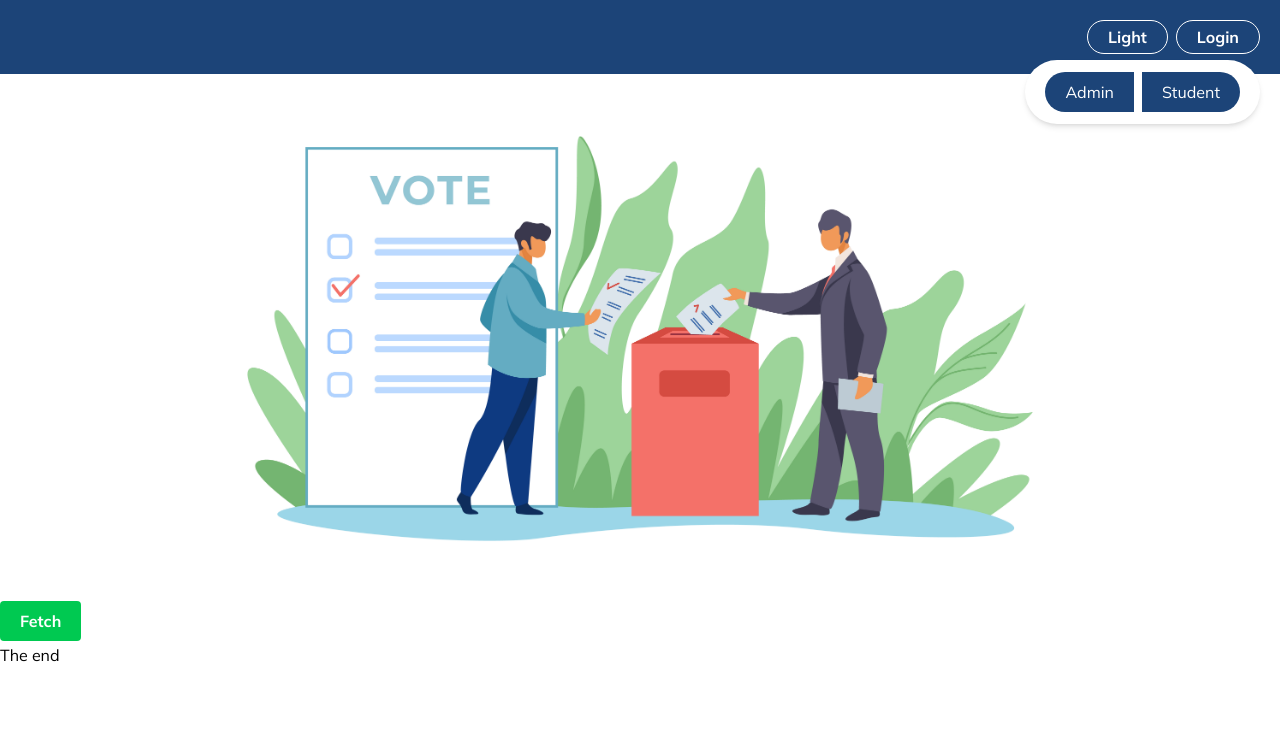
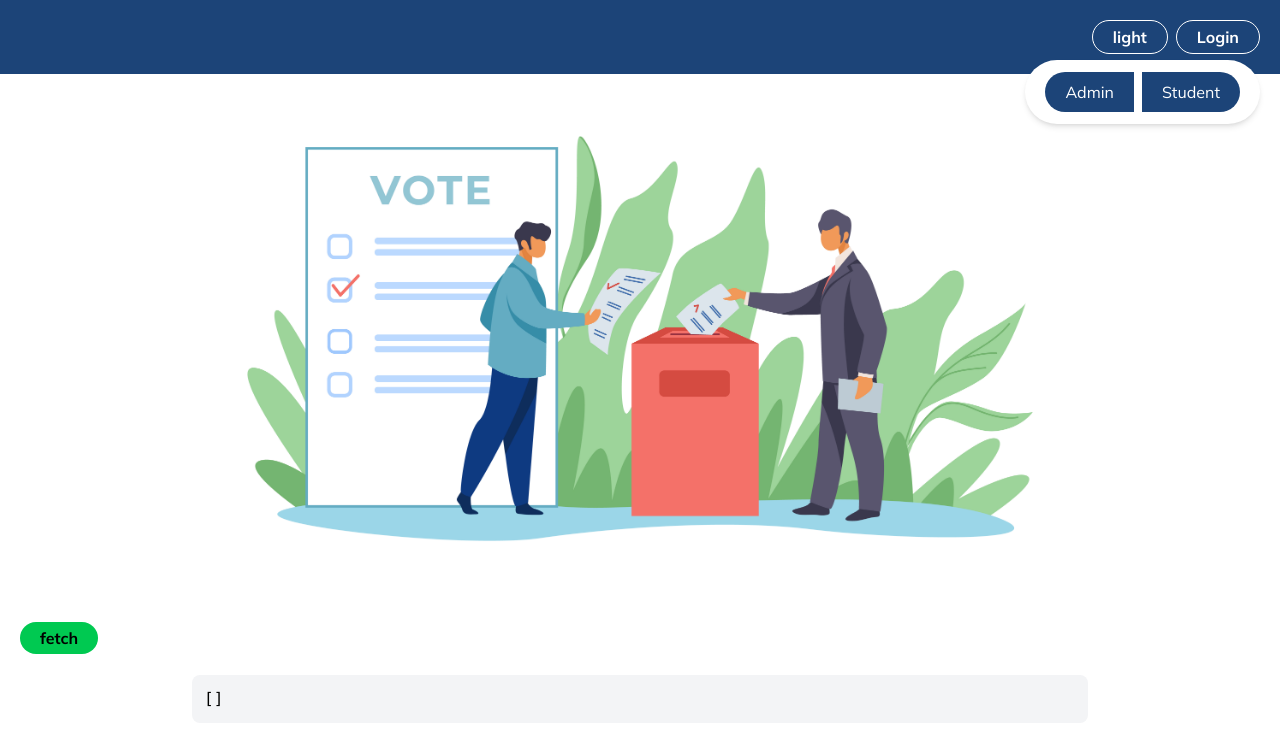
Before and after one commit to AtheoJester23/votecil, a React (Vite) app: page / in a window 1280 px wide. Both pictures are taken after a click on the button "Login". Shown: the top 746 px of the page. Built offline with nearby package versions, Linux system fonts and the light colour scheme; no server answers.

Commit message:
feat: change to dark: approach and add dark mode in both login option

```diff
--- /dev/null
+++ b/postcss.config.js
@@ -0,0 +1,6 @@
+module.exports = {
+  plugins: {
+    tailwindcss: {},
+    autoprefixer: {},
+  },
+}
--- a/src/App.css
+++ b/src/App.css
@@ -3,3 +3,5 @@
 body{
   font-family: 'Mulish', sans-serif;
 }
+
+@custom-variant dark (&:where(.dark, .dark *));
--- a/src/components/Index.tsx
+++ b/src/components/Index.tsx
@@ -3,64 +3,59 @@ import Img4585 from '../assets/4585.jpg'
 import { useEffect, useState } from "react";
 
 
+export const AnothaComponent = ({prop}: {prop: any[]}) => {
+    return(
+        <div>
+            {prop.id}
+        </div>
+    )
+}
+
 const Index = () => {
-    const [datahandler, setDatahandler] = useState<any[]>([]);
-    const [nextPage, setNextPage] = useState<number>(0)
+    const [data, setData] = useState<any[]>([])
+    const [pageNum, setPageNum] = useState<number>(0);
 
-    const fetchNew = (thePage: number) =>{
-        fetchData(thePage)
-            .then(item => {
-                if(!item) {
-                    setDatahandler([...datahandler, { id: "end", name: "The end" }]);
-                    return;
-                }
+    const fetchData = async () => {
+        let result = [];
 
-                const newStuff = [
-                    ...datahandler,
-                    item
-                ]
+        try {
+            const response = await fetch(`https://pokemonsimulation-7b844-default-rtdb.firebaseio.com/${pageNum}.json`);
 
-                setDatahandler(newStuff)
-                setNextPage(thePage + 1);
-            })
-    }
-
-    useEffect(() => {
-        fetchNew(nextPage);
-    }, [])
-
-    const fetchData = async (nextPage: number) => {
-        try {
-            let response = await fetch(`https://pokemonsimulation-7b844-default-rtdb.firebaseio.com/${nextPage}.json`)
             if(!response.ok){
-                throw new Error(`Fetch failed: ${response.status}`)
+                throw new Error(`${response.status}`)
             }
 
-            let data = await response.json();
+            const data = await response.json();
 
-            return data;
+            result.push(data);
+
+            setData((prev) => [...prev, data])
+            setPageNum(pageNum + 1)
+
+            return result
         } catch (error) {
-            console.error(error)
+            console.error(error as Error)
         }
     }
 
     return (
-        <div>
+        <div className="dark:bg-[rgb(15,15,15)]">
             <Navbar/>
             <img src={Img4585} alt="Front Page Introduction" className="w-[70%] h-full p-5 mx-auto"/>
 
-            <button onClick={() => fetchNew(nextPage + 3)} className="bg-green-500 text-white font-bold px-5 py-2 rounded -translate-y-0.5 hover:translate-none duration-150 cursor-pointer">Fetch</button>
+            <button onClick={()=>fetchData()} className="bg-green-500 px-5 py-1 font-bold rounded-full m-5 -translate-y-0.25 hover:translate-none duration-200 cursor-pointer">fetch</button>
 
-            {datahandler && (
-                datahandler.map(item => (
-                    <div key={item.id}>
-                        {item.name}
-                    </div>
-                ))
+            <pre className="bg-gray-100 p-3 rounded-lg w-[70%] mx-auto overflow-auto">
+                {data ? JSON.stringify(data) : "No data yet..."}
+            </pre>
+
+            {data.length > 0 && (
+                <div>
+                    {data.map((item) => (
+                        <AnothaComponent key={item.id} prop={item}/>
+                    ))}
+                </div>
             )}
-
-            {/* <p>{datahandler}</p> */}
-
         </div>
     );
 }
--- a/src/components/Login/Admin.tsx
+++ b/src/components/Login/Admin.tsx
@@ -19,15 +19,15 @@ const Admin = () => {
 
                 <div className="flex flex-col w-full gap-3">
                     <div className="inputs">
-                        <label htmlFor="username">Username</label>
+                        <label htmlFor="username" className="dark:text-white">Username</label>
                         <input ref={adminUsrnm} type="text" id="username" name="username" className="textInput bg-white" placeholder="Admin Username"/>
                     </div>
                     <div className="inputs flex flex-col gap-1">
-                        <label htmlFor="adminPass">Password</label>
+                        <label htmlFor="adminPass" className="dark:text-white">Password</label>
                         <input type="password" id="adminPass" name="adminPass" className="textInput bg-white" placeholder="*******"/>
                         <div className="flex gap-2 items-center">
                             <input onClick={()=> revealPass()} type="checkbox" name="showPass" id="showPass" />
-                            <p>Show Password</p>
+                            <p className="dark:text-white">Show Password</p>
                         </div>
                     </div>
 
--- a/src/components/Navbar.tsx
+++ b/src/components/Navbar.tsx
@@ -16,16 +16,16 @@ const Navbar = () => {
     }
 
     return (
-        <div className={`${theme == "Light" ? "Navbar" : "darkNavbar"}`}>
+        <div className="Navbar">
             <div className="relative flex gap-2">
-                <button onClick={toggleTheme} className={theme == "Light" ? "lightBtn" : "darkBtn"}>{theme}</button>
+                <button onClick={toggleTheme} className="toggleBtn">{theme}</button>
 
-                <button onClick={() => handleLogin(logBtn)} className={theme == "Light" ? "loginBtn" : "loginBtnDark"}>Login</button>
+                <button onClick={() => handleLogin(logBtn)} className="loginBtn">Login</button>
 
                 {!logBtn && (
                     <div id="option" className="absolute right-0 top-10 bg-white flex justify-center items-center rounded-full px-5 py-3 gap-2 shadow-md">
-                        <Link to={"/adminLogin"} className={theme == "Light" ? "adminOpt" : "adminOptDark"}>Admin</Link>
-                        <Link to={"/studentLogin"} className={theme == "Light" ? "stuOpt" : "stuOptDark"}>Student</Link>
+                        <Link to={"/adminLogin"} className="adminOpt">Admin</Link>
+                        <Link to={"/studentLogin"} className="stuOpt">Student</Link>
                     </div>
                 )}
             </div>
--- a/src/context/ThemeContext.tsx
+++ b/src/context/ThemeContext.tsx
@@ -1,6 +1,6 @@
-import { createContext, useContext, useState, type ReactNode } from "react";
+import { createContext, useContext, useEffect, useState, type ReactNode } from "react";
 
-type Theme = "Dark" | "Light"
+type Theme = "dark" | "light"
 
 interface ThemeContextType {
     theme: Theme,
@@ -10,10 +10,18 @@ interface ThemeContextType {
 const ThemeContext = createContext<ThemeContextType | undefined>(undefined);
 
 export function ThemeProvider({children}: {children: ReactNode}){
-    const [theme, setTheme] = useState<Theme>("Light");
+    const [theme, setTheme] = useState<Theme>("light");
+
+    useEffect(() => {
+        if (theme === "dark") {
+            document.body.classList.add("dark");
+        } else {
+            document.body.classList.remove("dark");
+        }
+    }, [theme]);
 
     const toggleTheme = () => {
-        setTheme((prev) => (prev === "Light" ? "Dark" : "Light"));
+        setTheme((prev) => (prev === "light" ? "dark" : "light"));
     }
 
     return (
--- a/src/index.css
+++ b/src/index.css
@@ -1,4 +1,6 @@
 @import 'tailwindcss';
+
+@custom-variant dark (&:where(.dark, .dark *));
 
 body{
   font-family: 'Mulish', sans-serif;
@@ -7,72 +9,25 @@ body{
 /* Navbar */
 
 .Navbar{
-  @apply flex justify-end bg-[rgb(28,68,120)] p-5;
+  @apply flex justify-end bg-[rgb(28,68,120)] p-5 dark:bg-[rgb(11,11,11)];
 }
 
-.darkNavbar{
-  @apply flex justify-end bg-[rgb(11,11,11)] p-5;
-}
-
-.lightBtn{
-  @apply py-1 px-5 border rounded-full text-white hover:cursor-pointer font-bold;
-  transition: 0.15s background-color;
-}
-
-.lightBtn:hover{
-  background-color: white;
-  border: white;
-  color: rgb(28,68,120);
-}
-
-.darkBtn{
-  @apply py-1 px-5 rounded-full text-white hover:cursor-pointer font-bold;
-  border: solid;
-  border-width: 1px;
-  transition: 0.15s background-color;
-}
-
-.darkBtn:hover{
-  background-color: white;
-  color: rgb(11,11,11);
+.toggleBtn{
+   @apply hover:bg-white hover:text-[rgb(28,68,120)] py-1 px-5 border rounded-full text-white hover:cursor-pointer font-bold dark:hover:bg-white dark:hover:text-[rgb(11,11,11)] duration-150;
 }
 
 .adminOpt{
-  @apply cursor-pointer bg-[rgb(28,68,120)] text-white px-5 py-2 rounded-s-full hover:bg-blue-200 hover:text-[rgb(28,68,120)] duration-150
-}
-
-.adminOptDark{
-  @apply cursor-pointer bg-[rgb(11,11,11)] text-white px-5 py-2 rounded-s-full duration-150;
-}
-
-.adminOptDark:hover,
-.stuOptDark:hover{
-  background-color: rgb(32, 32, 32);
-  color: white;
+  @apply cursor-pointer bg-[rgb(28,68,120)] text-white px-5 py-2 rounded-s-full hover:bg-blue-200 hover:text-[rgb(28,68,120)] duration-150 dark:bg-[rgb(11,11,11)] dark:hover:bg-[rgb(32,32,32)] dark:hover:text-white
 }
 
 .stuOpt{
-  @apply cursor-pointer bg-[rgb(28,68,120)] text-white px-5 py-2 rounded-e-full hover:bg-blue-200 hover:text-[rgb(28,68,120)] duration-150 rounded-e-full;
-}
-
-.stuOptDark{
-  @apply cursor-pointer bg-[rgb(11,11,11)] text-white px-5 py-2 rounded-e-full duration-150 rounded-e-full
+  @apply cursor-pointer bg-[rgb(28,68,120)] text-white px-5 py-2 rounded-e-full hover:bg-blue-200 hover:text-[rgb(28,68,120)] duration-150 rounded-e-full dark:bg-[rgb(11,11,11)] dark:hover:bg-[rgb(32,32,32)] dark:hover:text-white;
 }
 
 /* -------------------------------------------------------------------------------------------------------------- */
 
 .loginBtn{
-  @apply text-white font-bold cursor-pointer border px-5 py-1 rounded-full hover:bg-white hover:text-[rgb(28,68,120)] duration-100
-}
-
-.loginBtnDark{
-  @apply text-white font-bold cursor-pointer border px-5 py-1 rounded-full;
-  transition: 0.15s background-color;
-}
-
-.loginBtnDark:hover{
-  background-color: white;
-  color: rgb(11,11,11);
+  @apply text-white font-bold cursor-pointer border px-5 py-1 rounded-full hover:bg-white hover:text-[rgb(28,68,120)] duration-150 dark:hover:text-[rgb(11,11,11)]
 }
 
 .inputs{
@@ -80,7 +35,7 @@ body{
 }
 
 .login{
-  @apply bg-[rgb(28,68,120)] text-white rounded py-2 hover:cursor-pointer hover:bg-blue-200 hover:text-[rgb(28,68,120)] duration-200;
+  @apply bg-[rgb(28,68,120)] text-white rounded py-2 hover:cursor-pointer hover:bg-blue-200 hover:text-[rgb(28,68,120)] duration-200 dark:bg-[rgb(11,11,11)] dark:hover:bg-[rgb(32,32,32)] dark:hover:text-white;
 }
 
 .login:hover{
@@ -91,7 +46,7 @@ body{
 /* Student Login Page */
 
 .studentLogin{
-  @apply bg-blue-200;
+  @apply bg-blue-200 dark:bg-[rgb(11,11,11)];
   height: 100vh;
   display: grid;
   place-items: center;
@@ -125,7 +80,7 @@ body{
 }
 
 .loginHeaders{
-  @apply font-bold text-[25px];
+  @apply font-bold text-[25px] dark:text-white;
   margin: 0px 50px
 }
 
@@ -139,7 +94,7 @@ body{
 /* Admin Login */
 
 .adminLogin{
-  @apply bg-blue-200;
+  @apply bg-blue-200 dark:bg-[rgb(15,15,15)];
   display: grid;
   place-items: center;
   height: 100vh;
--- /dev/null
+++ b/tailwind.config.js
@@ -0,0 +1,13 @@
+// tailwind.config.js
+/** @type {import('tailwindcss').Config} */
+module.exports = {
+  darkMode: "class", // enable manual dark mode
+  content: [
+    "./index.html",
+    "./src/**/*.{js,ts,jsx,tsx}", // adjust if needed
+  ],
+  theme: {
+    extend: {},
+  },
+  plugins: [],
+};
```
